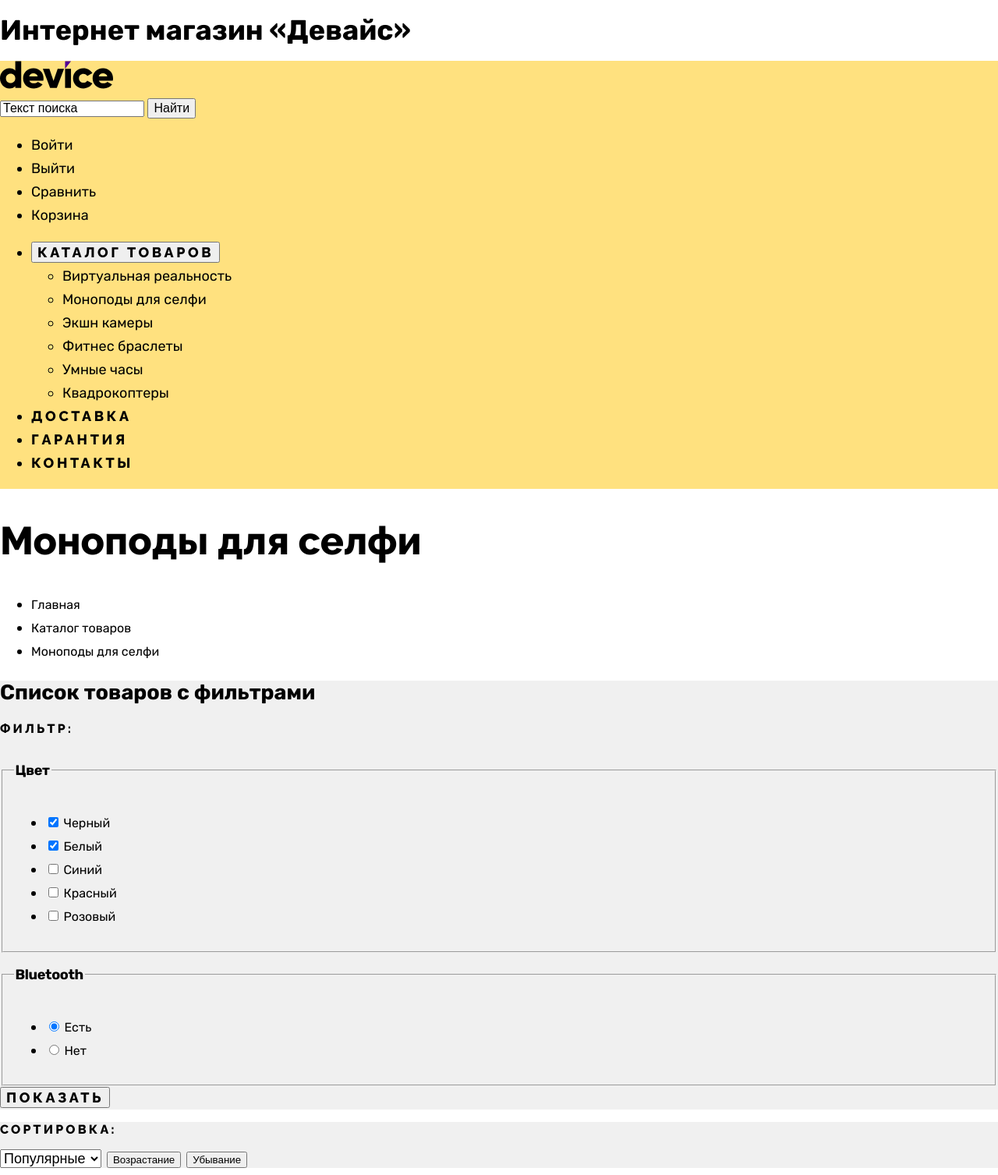
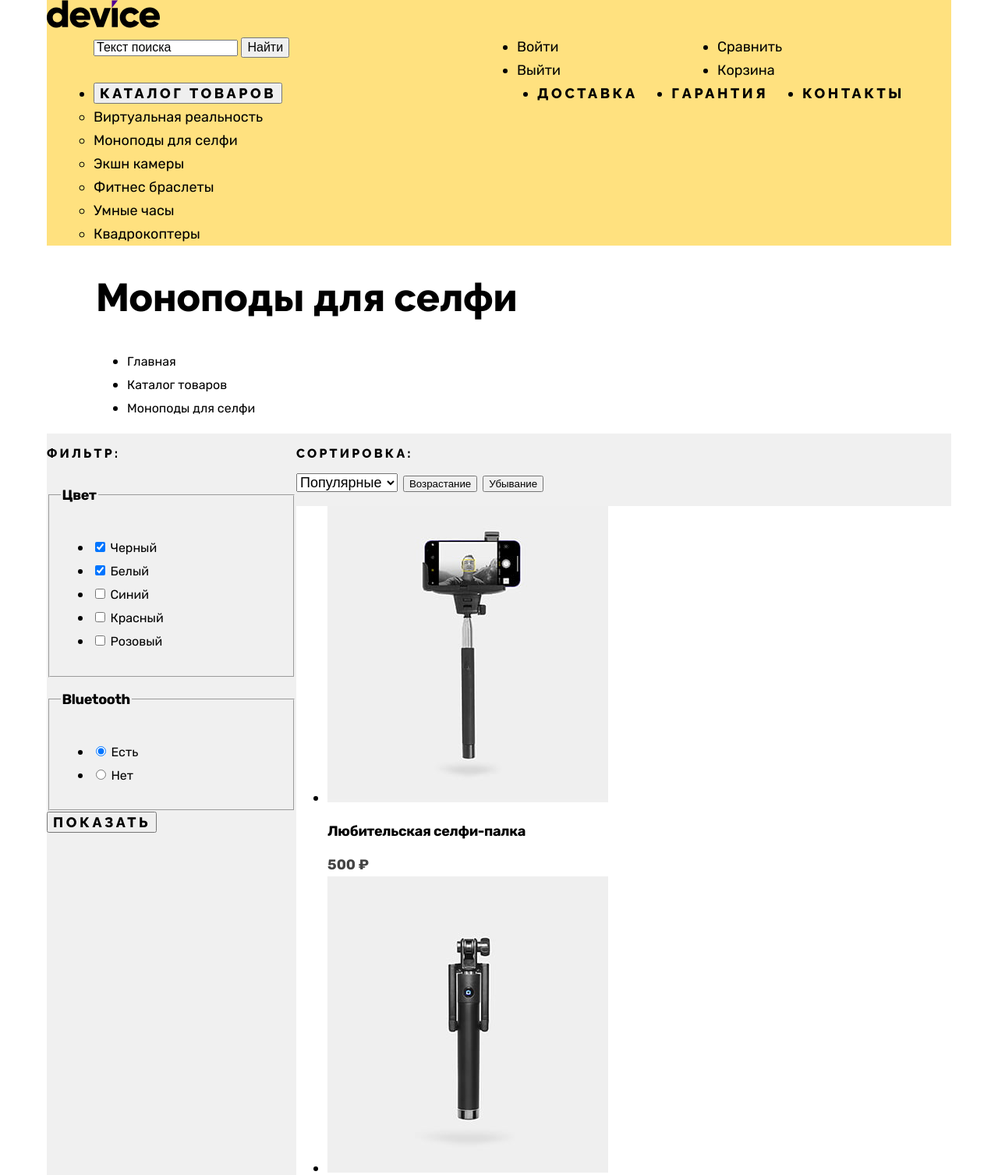
Before and after one commit to htmlacademy-htmlcss/2067507-device-34, a plain HTML site: page catalog.html in a window 1280 px wide. Shown: the top 1507 px of the page at 78% size. Drawn offline with Linux system fonts and the light colour scheme.

Commit message:
Добавляет сетку крупных блоков

```diff
--- a/catalog.html
+++ b/catalog.html
@@ -8,23 +8,25 @@
 </head>
 
 <body>
-  <h1 class="visually hidden">Интернет магазин «Девайс»</h1>
+  <h1 class="visually hidden" hidden>Интернет магазин «Девайс»</h1>
   <header class="page-header">
     <a class="navigation-logo" href="index.html">
       <img class="logo" src="images/logo.svg" width="145" height="36" alt="Логотип Интернет-магазина Девайс.">
     </a>
-    <form action="https://echo.htmlacademy.ru" method="POST">
+    <nav class="menu-container">
+      <form class="menu-searcher" action="https://echo.htmlacademy.ru" method="POST">
         <input type="search" class="search-button" placeholder="Текст поиска">
         <button type="submit" name="submit" class="submit">Найти</button>
       </form>
-    <nav class="menu">
-      <ul class="menu-list">
+      <ul class="menu-list log-in">
         <li class="menu-item">
           <a class="menu-link" href="">Войти</a>
         </li>
         <li class="menu-item">
           <a class="menu-link visually-hidden" href="">Выйти</a>
         </li>
+      </ul>
+      <ul class="menu-list menu-basket">
         <li class="menu-item">
           <a class="menu-link" href="">Сравнить</a>
         </li>
@@ -33,11 +35,11 @@
         </li>
       </ul>
     </nav>
-
-    <ul class="items-list">
+    <div class="catalog-container-header">
+      <ul class="items-list catalog-button">
         <li class="catalog">
           <button type="button" class="navigation-link">Каталог товаров</button>
-        <ul>
+          <ul class="list-of-items">
             <li class="catalog-item">
               <a class="catalog-text" href="#" title="Виртуальная реальность">Виртуальная реальность</a>
             </li>
@@ -58,6 +60,8 @@
             </li>
           </ul>
         </li>
+      </ul>
+      <ul class="items-list services-navigation">
         <li class="navigation-item">
           <a class="navigation-link" href="">Доставка</a>
         </li>
@@ -67,8 +71,12 @@
           <a class="navigation-link" href="">Контакты</a>
         </li>
       </ul>
+      </ul>
+    </div>
   </header>
-  <main class="main-inner">
+
+  <main class="main-container main-container">
+    <div class="page-container">
       <header class="inner-header">
         <h2 class="inner-header-title">Моноподы для селфи</h2>
         <ul class="tree">
@@ -83,13 +91,15 @@
           </li>
         </ul>
       </header>
+      <div class="catalog-products">
         <div class="catalog-container">
-    <section class="catalog-products">
-      <h2 class="visually-hidden">Список товаров с фильтрами</h2>
+          <h2 class="visually-hidden" hidden>Список товаров с фильтрами</h2>
+          <form class="catalog-filter" action="https://echo.htmlacademy.ru/" method="get">
             <p class="filter">Фильтр:</p>
-      <form class="catalog-filter" action="https://echo.htmlacademy.ru/" method="get">
             <fieldset class="catalog-filter-group">
-          <legend class="catalog-filter-title"><p class="color-sorting">Цвет</p></legend>
+              <legend class="catalog-filter-title">
+                <p class="color-sorting">Цвет</p>
+              </legend>
               <ul class="catalog-filter-list">
                 <li class="catalog-filter-item">
                   <label class="control">
@@ -124,7 +134,9 @@
               </ul>
             </fieldset>
             <fieldset class="catalog-filter-group">
-          <legend class="catalog-filter-title"><p class="color-sorting">Bluetooth</p></legend>
+              <legend class="catalog-filter-title">
+                <p class="color-sorting">Bluetooth</p>
+              </legend>
               <ul class="catalog-filter-list">
                 <li class="catalog-filter-item">
                   <label class="control">
@@ -141,8 +153,8 @@
             </fieldset>
             <button class="button" type="submit">Показать</button>
           </form>
-    </section>
         </div>
+        <div class="catalog-right-column">
           <div class="sorting">
             <p class="sorting">Сортировка:</p>
             <select class="select-control" aria-label="Сортировка">
@@ -153,6 +165,7 @@
             <button class="arrows" type="button"> Возрастание</button>
             <button class="arrows" type="button">Убывание</button>
           </div>
+          <div class="cards">
             <ul class="product-list">
               <li class="product-card">
                 <a class="product-card-link" href="#">
@@ -163,7 +176,7 @@
                 <a class="product-card-button button" href="#" alt="Купить"></a>
               </li>
               <li class="product-card">
-        <a class="product-card-link" href="#" >
+                <a class="product-card-link" href="#">
                   <img class="product-card-image" src="images/catalog-4.jpg" width="360" height="380" alt="">
                   <h3 class="product-card-title">Профессиональная селфи-палка</h3>
                 </a>
@@ -171,7 +184,7 @@
                 <a class="product-card-button button" href="#" alt="Купить"></a>
               </li>
               <li class="product-card">
-        <a class="product-card-link" href="#" >
+                <a class="product-card-link" href="#">
                   <img class="product-card-image" src="images/catalog-2.jpg" width="360" height="380" alt="">
                   <h3 class="product-card-title">Непотопляемая селфи-палка</h3>
                 </a>
@@ -179,7 +192,7 @@
                 <a class="product-card-button button" href="#" alt="Купить"></a>
               </li>
               <li class="product-card">
-        <a class="product-card-link" href="#" >
+                <a class="product-card-link" href="#">
                   <img class="product-card-image" src="images/catalog-3.jpg" width="360" height="380" alt="">
                   <h3 class="product-card-title">Селфи-палка «Следуй за мной»</h3>
                 </a>
@@ -187,7 +200,6 @@
                 <a class="product-card-button button" href="#"></a>
               </li>
             </ul>
-
             <div class="pagination-more">
               <button class="button pagination-show-more" type="button">Загрузить ещё</button>
             </div>
@@ -220,9 +232,14 @@
                 </li>
               </ul>
             </div>
+          </div>
+        </div>
+      </div>
+    </div>
   </main>
 
   <footer class="main-footer">
+    <div class="page-footer-container">
       <div class="footer-contacts">
         <a class="logo-footer" href="index.html">
           <img class="footer-logo" src="images/logo-footer.svg" width="145" heigth="36"
@@ -243,7 +260,6 @@
             <a class="footer-navigation-link" href="">Контакты</a>
           </li>
         </ul>
-
         <ul class="footer-social-list">
           <li class="footer-social-item">
             <a class="htmlacademy" href="https://t.me/htmlacademy">
@@ -266,7 +282,10 @@
         <address class="footer-contacts-tel">
           <a class="footer-contacts-phone" href="tel:+78128121212">+7 (812) 812-12-12</a>
         </address>
-      <a class="htmlacademy-link" href="https://htmlacademy.ru/"> <img class="logo" src="#" alt=""></a>
+        <a class="htmlacademy-link" href="https://htmlacademy.ru/">
+          <img class="logo" src="#" alt="Логотип htmlacademy">
+        </a>
+      </div>
     </div>
   </footer>
 </body>
--- a/styles/styles.css
+++ b/styles/styles.css
@@ -53,6 +53,8 @@ body {
 .page-header {
   color: #000;
   background-color: #ffe17f;
+  margin: 0 auto;
+  width: 1160px;
 }
 
 .submit {
@@ -60,9 +62,60 @@ body {
   line-height: 20px;
 }
 
+.menu-container {
+  display: flex;
+  justify-content: space-between;
+  width: 1040px;
+  margin: 0 auto;
+}
+
+.menu-list {
+  padding: 0;
+  margin: 0;
+}
+
+.menu-searcher {
+  width: 517px;
+}
+
+.log-in {
+  width: 231px;
+}
+
+.menu-basket {
+  width: 240px;
+}
+
 .menu-link {
   text-decoration: none;
   color: #000;
+}
+
+.catalog-container-header {
+  display: flex;
+  margin: 0 auto;
+  width: 1040px;
+}
+
+.items-list {
+  margin: 0;
+  padding: 0;
+}
+
+.list-of-items {
+  margin: 0;
+  padding: 0;
+}
+
+.catalog-button {
+  width: 293px;
+  margin-right: 276px;
+}
+
+.services-navigation {
+  display: flex;
+  justify-content: space-between;
+  width: 471px;
 }
 
 .navigation-link {
@@ -81,14 +134,26 @@ body {
   text-decoration: none;
 }
 
+.page-container {
+  width: 1160px;
+  margin: 0 auto;
+}
+
 .number-text {
   font-weight: 700;
   font-size: 180px;
   line-height: 30px;
-  align-items: center;
   text-align: right;
   color: #fff;
   background-color: #ffe17f;
+}
+
+.sliders-content {
+  width: 1111px;
+}
+
+.sliders-text-container {
+  width: 560px;
 }
 
 .sliders-header {
@@ -133,6 +198,24 @@ body {
   color: #000;
 }
 
+.services-options {
+  display: flex;
+}
+
+.services-buttons {
+  width: 287px;
+  padding: 0;
+  margin: 0;
+  margin-right: 116px;
+}
+
+.services-list {
+  width: 694px;
+  padding: 0;
+  margin: 0;
+  margin-left: auto;
+}
+
 .services-title {
   font-family: 'Raleway';
   font-weight: 800;
@@ -151,11 +234,20 @@ body {
   background-color: #F0F0F0;
 }
 
+.about-container {
+  width: 1060px;
+  display: flex;
+}
+
 .about {
+  width: 520px;
+  margin-right: 108px;
   color: #444444;
 }
 
 .contacts {
+  width: 532px;
+  margin-left: auto;
   color: #444444;
 }
 
@@ -231,7 +323,6 @@ body {
   line-height: 30px;
 }
 
-
 .main-footer {
   background-color: #444444;
   color: #fff;
@@ -254,7 +345,8 @@ body {
 }
 
 .reference {
-  width: 145px;
+  width: 175px;
+  margin-left: auto;
 }
 
 .footer-navigation-link {
@@ -286,6 +378,11 @@ body {
   color: #FFFFFF;
 }
 
+.inner-header {
+  width: 1079px;
+  margin-left: 63px;
+}
+
 .inner-header-title {
   font-family: 'Raleway', sans-serif;
   font-style: normal;
@@ -301,14 +398,23 @@ body {
   color: #000;
 }
 
-.catalog-container {
+.cards {
+  color: #000;
+  background-color: #fff;
+}
+
+.catalog-products {
+  display: flex;
   color: #000;
   background-color: #F0F0F0;
 }
 
-.sorting {
-  color: #000;
-  background-color: #F0F0F0;
+.catalog-filter {
+  width: 320px;
+}
+
+.catalog-right-column {
+  width: 840px;
 }
 
 .filter {
```
Also changed, not shown: index.html (+68 -42 lines). Lines whose indentation alone changed are shown as unchanged.
